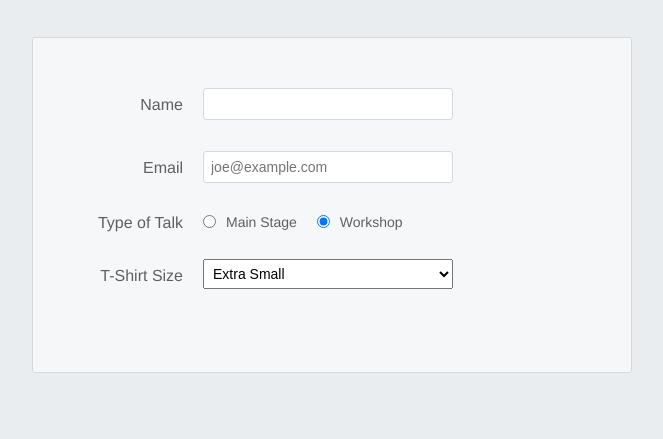
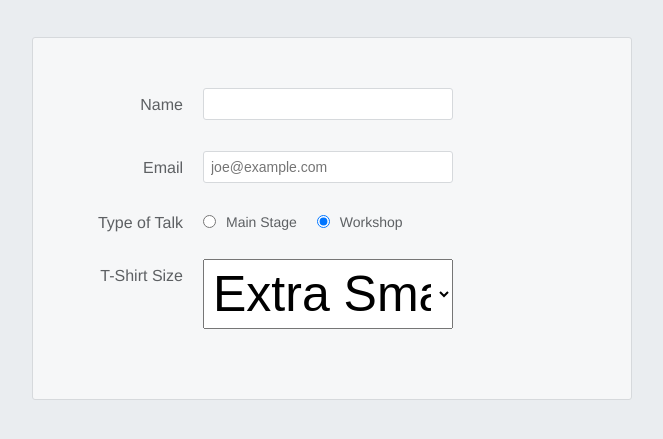
Before and after one commit to Swift928/forms, a plain HTML site: page index.html in a window 1280 px wide. Shown: the part 225-664 px from the top of the page, without its empty margins (308-971 px from the left). Drawn offline with Linux system fonts and the light colour scheme.

Commit message:
trying changes with font size, no webkit

```diff
--- a/style.css
+++ b/style.css
@@ -98,7 +98,7 @@ body {
 .form-row select {
   width: 100%;
   padding: 5px;
-  font-size: 14px;
+  font-size: 50px;
 }
 
 @media only screen and (min-width: 700px) {
```
